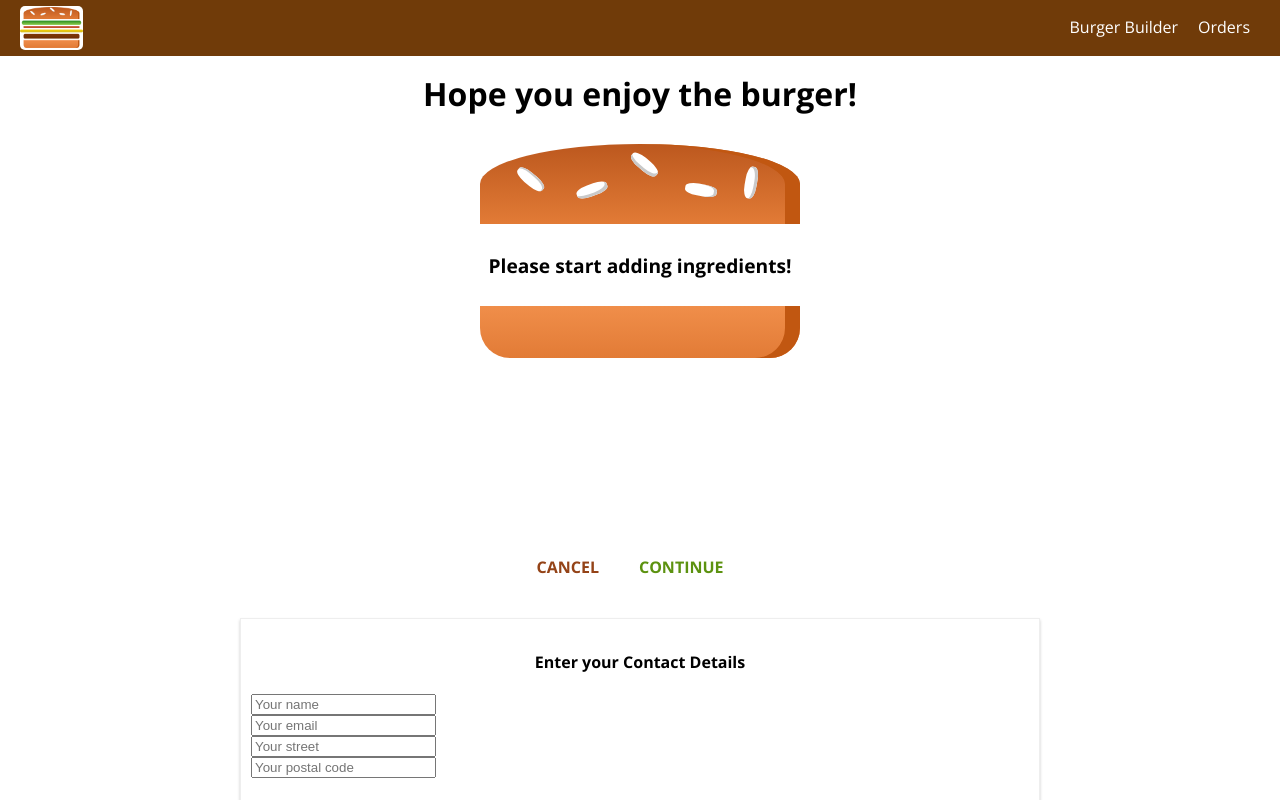
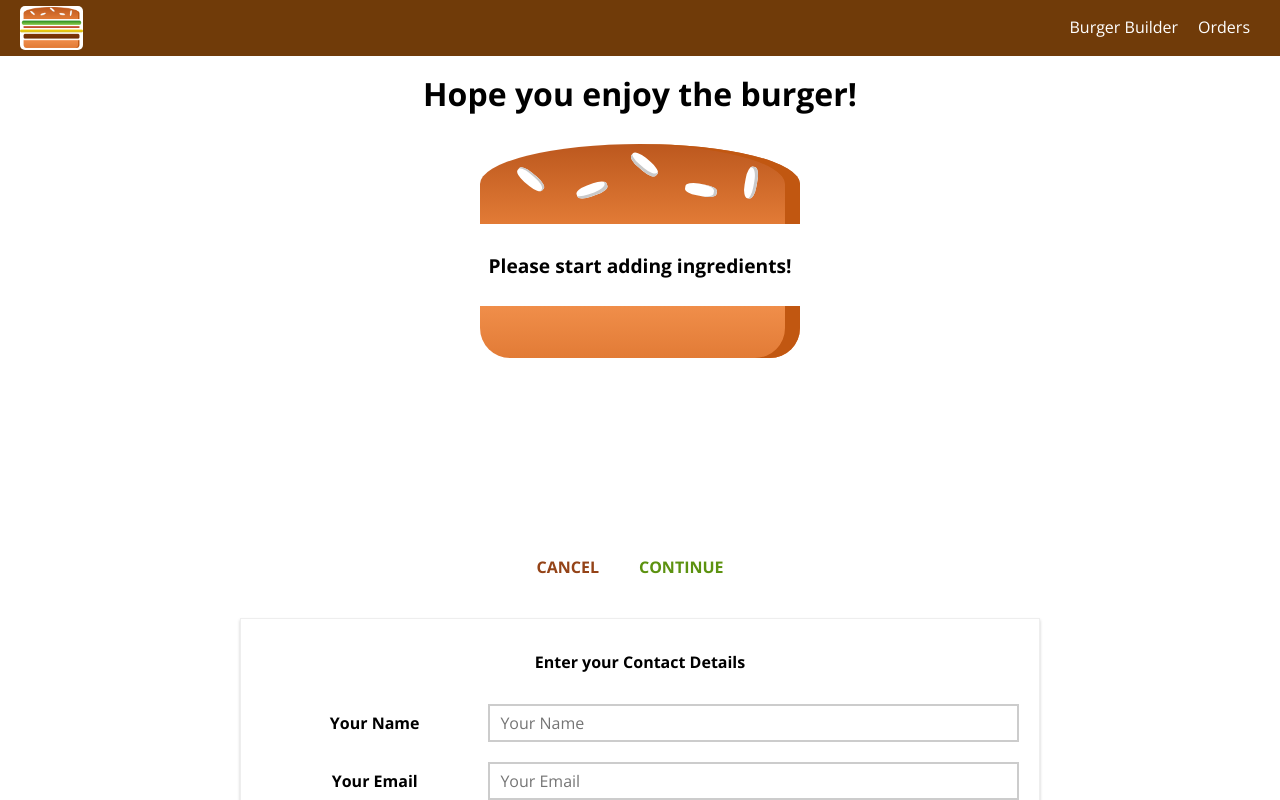
Before and after one commit to ayushyadav468/Burger-Builder, a React app: page /checkout in a window 1280 px wide. Both pictures are taken after a click on the button "CONTINUE". Shown: the top 800 px of the page. Built offline with nearby package versions, Linux system fonts and the light colour scheme.

Commit message:
custom Input element added

```diff
--- /dev/null
+++ b/src/components/UI/Input/Input.js
@@ -0,0 +1,53 @@
+import React from 'react';
+import styles from './Input.module.css';
+
+const input = (props) => {
+  let inputElement = null;
+
+  switch (props.elementType) {
+    case 'input':
+      inputElement = (
+        <input
+          className={styles.InputElement}
+          {...props.elementConfig}
+          value={props.value}
+        />
+      );
+      break;
+    case 'textarea':
+      inputElement = (
+        <textarea
+          className={styles.InputElement}
+          {...props.elementConfig}
+          value={props.value}
+        />
+      );
+      break;
+    case 'dropdown':
+      inputElement = (
+        <select name={props.name} className={styles.InputElement}>
+          <option name="Fastest">Fastest</option>
+          <option name="Normal">Normal</option>
+        </select>
+      );
+      break;
+    default:
+      inputElement = (
+        <input
+          className={styles.InputElement}
+          {...props.elementConfig}
+          value={props.value}
+        />
+      );
+      break;
+  }
+
+  return (
+    <div className={styles.InputDiv}>
+      <label className={styles.Label}>{props.label}</label>
+      {inputElement}
+    </div>
+  );
+};
+
+export default input;
--- /dev/null
+++ b/src/components/UI/Input/Input.module.css
@@ -0,0 +1,27 @@
+.InputDiv {
+  width: 100%;
+  padding: 10px;
+  box-sizing: border-box;
+}
+
+.Label {
+  font-weight: bold;
+  display: inline-block;
+  width: 30%;
+}
+
+.InputElement {
+  outline: none;
+  border: 2px solid #ccc;
+  background-color: #fff;
+  font: inherit;
+  padding: 6px 10px;
+  display: inline-block;
+  width: 70%;
+  box-sizing: border-box;
+}
+
+.InputElement:focus {
+  outline: none;
+  background-color: #ccc;
+}
--- a/src/containers/Checkout/ContactData/ContactData.js
+++ b/src/containers/Checkout/ContactData/ContactData.js
@@ -1,6 +1,7 @@
 import React, { Component } from 'react';
 import styles from './ContactData.module.css';
 import Button from '../../../components/UI/Button/Button';
+import Input from '../../../components/UI/Input/Input';
 import axiosInstance from '../../../axios-order';
 import withErrorHandler from '../../../hoc/withErrorHandler/withErrorHandler';
 import Spinner from '../../../components/UI/Spinner/Spinner';
@@ -8,11 +9,63 @@ import PropTypes from 'prop-types';
 
 class ContactData extends Component {
   state = {
-    name: '',
-    email: '',
-    address: {
-      street: '',
-      postalCode: '',
+    orderForm: {
+      name: {
+        label: 'Your Name',
+        elementType: 'input',
+        elementConfig: {
+          type: 'text',
+          placeholder: 'Your Name',
+        },
+        value: '',
+      },
+      email: {
+        label: 'Your Email',
+        elementType: 'input',
+        elementConfig: {
+          type: 'email',
+          placeholder: 'Your Email',
+        },
+        value: '',
+      },
+      street: {
+        label: 'Your Street',
+        elementType: 'input',
+        elementConfig: {
+          type: 'text',
+          placeholder: 'Your Street',
+        },
+        value: '',
+      },
+      zipCode: {
+        label: 'Your Zip Code',
+        elementType: 'input',
+        elementConfig: {
+          type: 'text',
+          placeholder: 'Your Zip Code',
+        },
+        value: '',
+      },
+      country: {
+        label: 'Your Country',
+        elementType: 'input',
+        elementConfig: {
+          type: 'text',
+          placeholder: 'Your Country',
+        },
+        value: '',
+      },
+      deliveryMode: {
+        label: 'Delivery Method',
+        elementType: 'dropdown',
+        elementConfig: {
+          option: [
+            { name: 'fastest', displayName: 'Fastest' },
+            { name: 'normal', displayName: 'Normal' },
+          ],
+        },
+        value: '',
+      },
     },
     loading: false,
   };
@@ -25,16 +78,6 @@ class ContactData extends Component {
       id: this.state.id,
       ingredients: this.props.ingredients,
       price: this.props.price,
-      user: {
-        name: this.state.name,
-        email: this.state.email,
-        address: {
-          street: this.state.street,
-          state: 'test state',
-          country: 'test country',
-        },
-        deliveryMode: 'fastest',
-      },
     };
     axiosInstance
       .post('/orders.json', order)
@@ -49,32 +92,24 @@ class ContactData extends Component {
   };
 
   render() {
+    const inputElementArray = [];
+    for (let key in this.state.orderForm) {
+      inputElementArray.push({
+        id: key,
+        config: this.state.orderForm[key],
+      });
+    }
     let form = (
       <form>
-        <input
-          className={styles.Input}
-          type="text"
-          name="name"
-          placeholder="Your name"
-        />
-        <input
-          className={styles.Input}
-          type="email"
-          name="email"
-          placeholder="Your email"
-        />
-        <input
-          className={styles.Input}
-          type="text"
-          name="street"
-          placeholder="Your street"
-        />
-        <input
-          className={styles.Input}
-          type="text"
-          name="postalCode"
-          placeholder="Your postal code"
-        />
+        {inputElementArray.map((formElement) => (
+          <Input
+            key={formElement.id}
+            elementType={formElement.config.elementType}
+            elementConfig={formElement.config.elementConfig}
+            value={formElement.config.value}
+            label={formElement.config.label}
+          />
+        ))}
         <Button btnType="Success" clicked={this.orderHandler}>
           Order
         </Button>
@@ -97,4 +132,4 @@ ContactData.propTypes = {
   price: PropTypes.number.isRequired,
 };
 
-export default ContactData;
+export default withErrorHandler(ContactData, axiosInstance);
```
